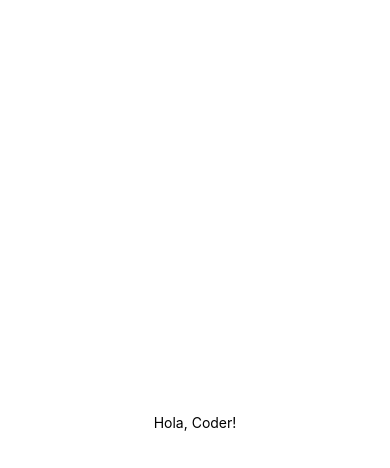
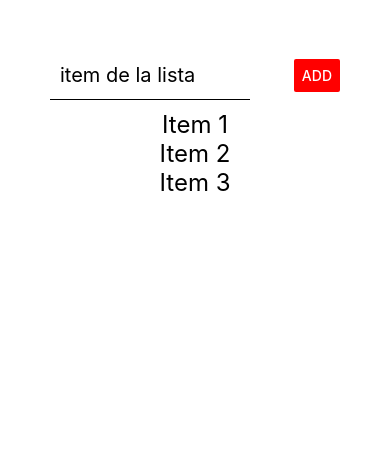
Before and after one commit to KatyaEspinosa03/ReactNativeApp, a React Native app: screen / in a window 390 px wide. Shown: the top 468 px of the page. Built offline with nearby package versions, Linux system fonts and the light colour scheme.

Commit message:
agregue input, button y una lista de item más estilos

```diff
--- a/App.js
+++ b/App.js
@@ -1,20 +1,64 @@
 import { StatusBar } from 'expo-status-bar';
-import { StyleSheet, Text, View } from 'react-native';
+import { Button, StyleSheet, Text, TextInput, View } from 'react-native';
 
 export default function App() {
   return (
     <View style={styles.container}>
-      <Text>Hola, Coder!</Text>
-      <StatusBar style="auto" />
+      <View style={styles.inputContainer}>
+        <TextInput placeholder='item de la lista'
+        style={styles.input}>
+        </TextInput>
+        <Button title= "ADD" color={"#ff0000"}/>
+      </View>
+
+      <View style={styles.listContainer}>
+        <View syles={styles.TextContainer}>
+          <Text style={styles.Text}> Item 1 </Text>
+          </View>
+        <View syles={styles.TextContainer}>
+          <Text style={styles.Text}> Item 2 </Text>
+          </View>
+        <View syles={styles.TextContainer}>
+          <Text style={styles.Text}> Item 3 </Text>
+          </View>
+      </View>
+
     </View>
   );
 }
 
 const styles = StyleSheet.create({
   container: {
-    flex: 1,
-    backgroundColor: '#fff',
+    padding: 50,
+  },
+  inputContainer: {
+    flexDirection: "row",
+    justifyContent: "space-between",
     alignItems: 'center',
+  },
+  input: {
+    borderBottomColor: "black",
+    borderBottomWidth: 1,
+    width: 200,
+    height: 50,
+    fontSize: 20,
+    padding: 10,
+  },
+  listContainer:{
     justifyContent: 'center',
+    alignItems: 'center',
+    margin: 10,
   },
+  Text: {
+    fontSize: 24,
+  },
+
+  TextContainer:{
+    borderColor:"blue",
+    alignItems: "center",
+    borderWidth: 2,
+    marginVertical: 20,
+    padding: 10,
+    width: "100%",
+  }
 });
```
